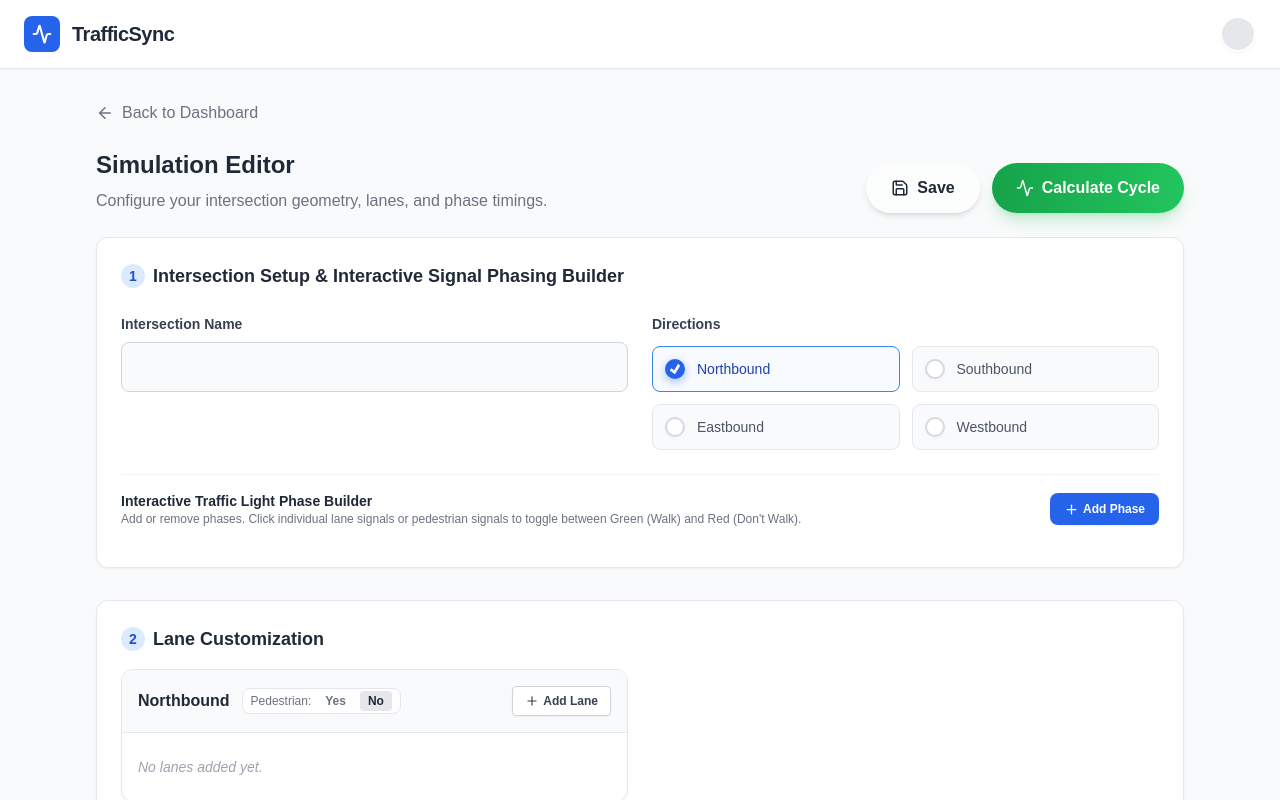
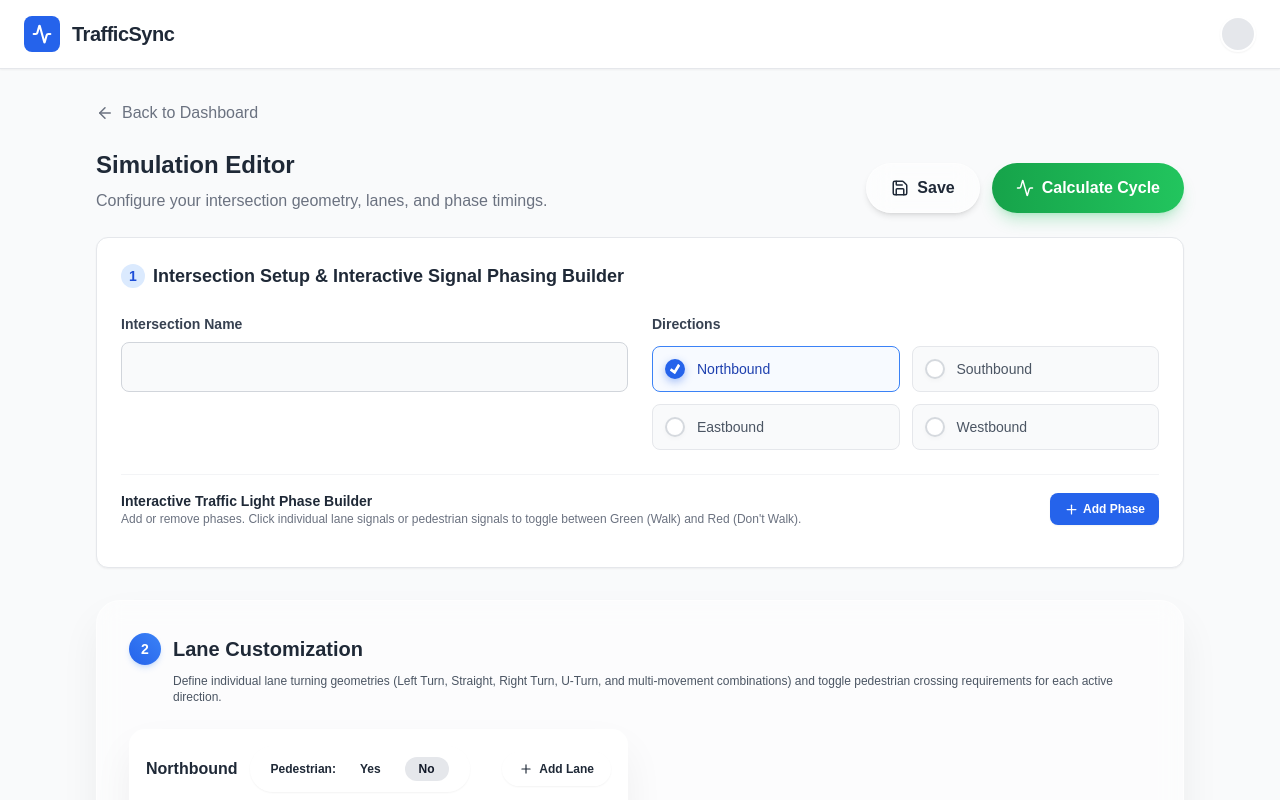
Before and after one commit to danlenoon/TrafficSync, a React (Vite) app in the folder client/: page /editor in a window 1280 px wide. Both pictures are taken after a click on the label "Northbound". Shown: the top 800 px of the page. Built offline with nearby package versions, Linux system fonts and the light colour scheme.

Commit message:
feat(dropdowns): implement custom appearance reset with vertically centered chevron indicator

```diff
--- a/client/src/components/organisms/LanesSection.jsx
+++ b/client/src/components/organisms/LanesSection.jsx
@@ -3,80 +3,155 @@ import { Plus, Trash2 } from 'lucide-react';
 import { SimulationContext } from '../../SimulationContext';
 
 export default function LanesSection() {
-  const { directions, laneConfigs, addLane, removeLane, updateLaneType, pedestrians, setPedestrian } = useContext(SimulationContext);
+  const { directions, laneConfigs, addLane, removeLane, updateLaneType, pedestrians, setPedestrian, glassClarity, theme } = useContext(SimulationContext);
+
+  const getArrowSymbol = (type) => {
+    switch (type) {
+      case 'Left Turn': return '↰';
+      case 'Right Turn': return '↱';
+      case 'Straight': return '↑';
+      case 'U-Turn': return '↩';
+      case 'Left & Straight': return '↰ ↑';
+      case 'Straight & Right': return '↑ ↱';
+      case 'Left & Right': return '↰ ↱';
+      case 'Left & U-Turn': return '↰ ↩';
+      case 'Straight & U-Turn': return '↑ ↩';
+      case 'Right & U-Turn': return '↱ ↩';
+      case 'Left, Straight, & U-Turn': return '↰ ↑ ↩';
+      case 'U-Turn, Straight, & Right': return '↩ ↑ ↱';
+      default: return '↑';
+    }
+  };
+
+  const laneTypes = [
+    'Left Turn',
+    'Straight',
+    'Right Turn',
+    'U-Turn',
+    'Straight & Right',
+    'Left & Straight',
+    'Left & Right',
+    'Left & U-Turn',
+    'Straight & U-Turn',
+    'Right & U-Turn',
+    'Left, Straight, & U-Turn',
+    'U-Turn, Straight, & Right'
+  ];
+
+  const glassStyle = {
+    backgroundColor: 'var(--card-bg)',
+    backdropFilter: 'blur(var(--glass-blur))',
+    borderColor: 'var(--glass-border)',
+    boxShadow: `0 20px 40px rgba(0, 0, 0, ${0.03 + glassClarity * 0.05})`,
+    fontFamily: 'Arial, sans-serif'
+  };
+
+  const dropdownStyle = {
+    backgroundColor: 'var(--input-bg)',
+    backdropFilter: 'blur(var(--glass-blur))',
+    borderColor: 'var(--glass-border)',
+    fontFamily: 'Arial, sans-serif'
+  };
 
   return (
-    <section className="bg-white p-6 rounded-xl border border-gray-200 shadow-sm">
-      <h2 className="text-lg font-bold text-gray-800 mb-4 flex items-center gap-2">
-        <span className="bg-blue-100 text-blue-700 w-6 h-6 rounded-full flex items-center justify-center text-sm">2</span>
+    <section className="border p-8 rounded-3xl shadow-sm transition-all" style={glassStyle}>
+      <div>
+        <h2 className="text-xl font-black mb-2 flex items-center gap-3" style={{ fontFamily: 'Arial, sans-serif', color: 'var(--text-main)' }}>
+          <span className="bg-gradient-to-tr from-blue-600 to-blue-500 text-white w-8 h-8 rounded-2xl flex items-center justify-center text-sm shadow-md shadow-blue-500/20">2</span>
           Lane Customization
         </h2>
+        <p className="text-xs text-gray-600 font-medium ml-11 mb-6">Define individual lane turning geometries (Left Turn, Straight, Right Turn, U-Turn, and multi-movement combinations) and toggle pedestrian crossing requirements for each active direction.</p>
+      </div>
+
       <div className="grid grid-cols-1 lg:grid-cols-2 gap-6">
         {Object.keys(directions).filter(d => directions[d]).map(dir => (
-          <div key={dir} className="border border-gray-200 rounded-xl overflow-hidden shadow-sm">
-            <div className="bg-gray-50 border-b border-gray-200 p-4 flex flex-wrap justify-between items-center gap-3">
+          <div key={dir} className="border rounded-2xl overflow-hidden shadow-sm transition-all hover:shadow-md" style={glassStyle}>
+            <div className="border-b p-4 flex flex-wrap justify-between items-center gap-3" style={{ borderColor: 'var(--glass-border)', backgroundColor: 'var(--card-bg)' }}>
               <div className="flex items-center gap-3">
-                <h3 className="font-bold text-gray-800">{dir}</h3>
-                <div className="flex items-center gap-1.5 text-xs bg-white border border-gray-200 px-2 py-0.5 rounded-lg shadow-2xs">
-                  <span className="text-gray-500 font-medium">Pedestrian:</span>
+                <h3 className="font-extrabold text-base" style={{ fontFamily: 'Arial, sans-serif', color: 'var(--text-main)' }}>{dir}</h3>
+
+                {/* Pedestrian Yes/No enclosed in a rounded card visible in both Light and Dark modes */}
+                <div
+                  className="flex items-center gap-2.5 text-xs border px-5 py-2.5 rounded-full shadow-sm"
+                  style={{ backgroundColor: 'var(--input-bg)', borderColor: 'var(--glass-border)', color: 'var(--text-main)' }}
+                >
+                  <span className="font-bold" style={{ color: 'var(--text-muted)' }}>Pedestrian:</span>
                   <button
                     type="button"
                     onClick={() => setPedestrian(dir, 'Yes')}
-                    className={`px-2 py-0.5 rounded text-xs font-bold transition-colors ${
-                      pedestrians[dir] === 'Yes' ? 'bg-blue-600 text-white' : 'text-gray-500 hover:text-gray-800'
+                    className={`px-3.5 py-1 rounded-full text-xs font-bold transition-all ${
+                      pedestrians[dir] === 'Yes' ? 'bg-blue-600 text-white shadow-md shadow-blue-500/20' : 'hover:opacity-80'
                     }`}
+                    style={pedestrians[dir] !== 'Yes' ? { color: 'var(--text-main)' } : {}}
                   >
                     Yes
                   </button>
                   <button
                     type="button"
                     onClick={() => setPedestrian(dir, 'No')}
-                    className={`px-2 py-0.5 rounded text-xs font-bold transition-colors ${
-                      pedestrians[dir] !== 'Yes' ? 'bg-gray-200 text-gray-800' : 'text-gray-500 hover:text-gray-800'
+                    className={`px-3.5 py-1 rounded-full text-xs font-bold transition-all ${
+                      pedestrians[dir] !== 'Yes' ? 'bg-gray-200 text-gray-900 shadow-xs' : 'hover:opacity-80'
                     }`}
+                    style={pedestrians[dir] === 'Yes' ? { color: 'var(--text-main)' } : {}}
                   >
                     No
                   </button>
                 </div>
               </div>
-              <button onClick={() => addLane(dir)} className="text-xs font-bold bg-white border border-gray-300 px-3 py-1.5 rounded hover:bg-gray-50 text-gray-700 shadow-sm flex items-center gap-1">
+              <button
+                onClick={() => addLane(dir)}
+                className="text-xs font-bold border px-4 py-2 rounded-full shadow-sm flex items-center gap-1.5 transition-all hover:scale-[1.03] active:scale-95"
+                style={{ ...dropdownStyle, color: 'var(--text-main)' }}
+              >
                 <Plus size={14}/> Add Lane
               </button>
             </div>
             <div className="p-4 space-y-3">
               {(laneConfigs[dir] || []).length === 0 ? (
-                <p className="text-sm text-gray-400 italic py-2">No lanes added yet.</p>
+                <p className="text-sm italic py-2" style={{ color: 'var(--text-muted)' }}>No lanes added yet.</p>
               ) : (
-                laneConfigs[dir].map((lane, idx) => (
-                  <div key={lane.id} className="flex gap-4 items-center bg-gray-50 p-3 rounded-lg border border-gray-100">
-                    <div className="w-16 text-sm font-bold text-gray-500">Lane {idx + 1}</div>
+                laneConfigs[dir].map((lane, idx) => {
+                  const arrow = getArrowSymbol(lane.type);
+                  return (
+                    <div key={lane.id} className="flex gap-3 items-center border p-3.5 rounded-2xl shadow-2xs transition-all hover:border-blue-300" style={dropdownStyle}>
+                      {/* Circle beside Lane number fitting 1, 2, or 3 arrows in one single line */}
+                      <div className="w-32 text-sm font-extrabold flex items-center gap-2.5" style={{ color: 'var(--text-main)' }}>
+                        <span>Lane {idx + 1}</span>
+                        <span className="w-11 h-11 sm:w-12 sm:h-12 rounded-full bg-blue-600 text-white flex items-center justify-center font-black text-xs sm:text-sm shadow-xs shrink-0 px-2 whitespace-nowrap">
+                          {arrow}
+                        </span>
+                      </div>
+
+                      {/* Fully Custom Dropdown Menu with Centered Down Chevron */}
+                      <div className="custom-dropdown flex-1">
                         <select
                           value={lane.type}
                           onChange={e => updateLaneType(dir, lane.id, e.target.value)}
-                      className="flex-1 border border-gray-300 rounded p-2 text-sm focus:outline-none focus:ring-2 focus:ring-blue-500 bg-white font-medium text-gray-700 w-full"
+                          className="border rounded-full px-5 py-3 pr-10 text-sm font-bold shadow-md transition-all cursor-pointer"
+                          style={{
+                            ...dropdownStyle,
+                            color: 'var(--text-main)',
+                            width: '100%'
+                          }}
                         >
-                      <option>Left Turn</option>
-                      <option>Straight</option>
-                      <option>Right Turn</option>
-                      <option>U-Turn</option>
-                      <option>Straight & Right</option>
-                      <option>Left & Straight</option>
-                      <option>Left & Right</option>
-                      <option>Left & U-Turn</option>
-                      <option>Straight & U-Turn</option>
-                      <option>Right & U-Turn</option>
-                      <option>Left, Straight, & U-Turn</option>
-                      <option>U-Turn, Straight, & Right</option>
+                          {laneTypes.map(t => (
+                            <option key={t} value={t} style={{ backgroundColor: theme === 'dark' ? '#121216' : '#ffffff', color: theme === 'dark' ? '#f3f4f6' : '#1f2937' }}>
+                              {t} ({getArrowSymbol(t)})
+                            </option>
+                          ))}
                         </select>
+                      </div>
+
                       <button
                         onClick={() => removeLane(dir, lane.id)}
-                      className="p-1.5 text-gray-400 hover:text-red-500 transition-colors rounded hover:bg-red-50"
+                        className="p-2.5 transition-all rounded-full hover:bg-red-50 hover:text-red-600 text-gray-500 bg-white/95 border border-gray-200 shadow-2xs"
                         title="Remove Lane"
                       >
                         <Trash2 size={16} />
                       </button>
                     </div>
-                ))
+                  );
+                })
               )}
             </div>
           </div>
```
Lines whose indentation alone changed are shown as unchanged.
